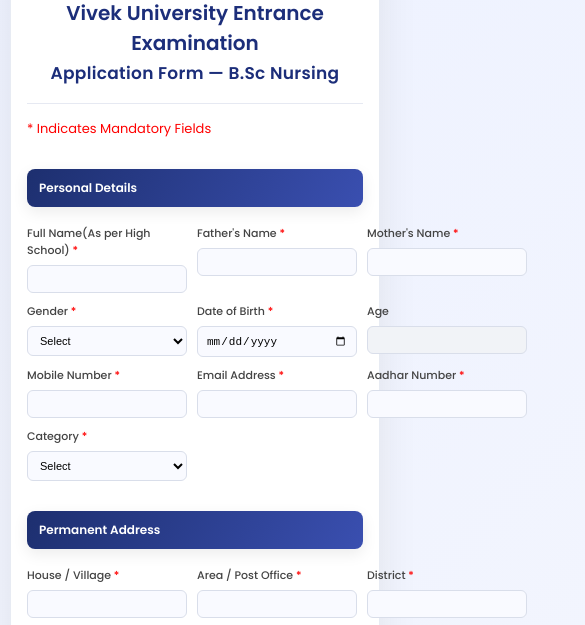
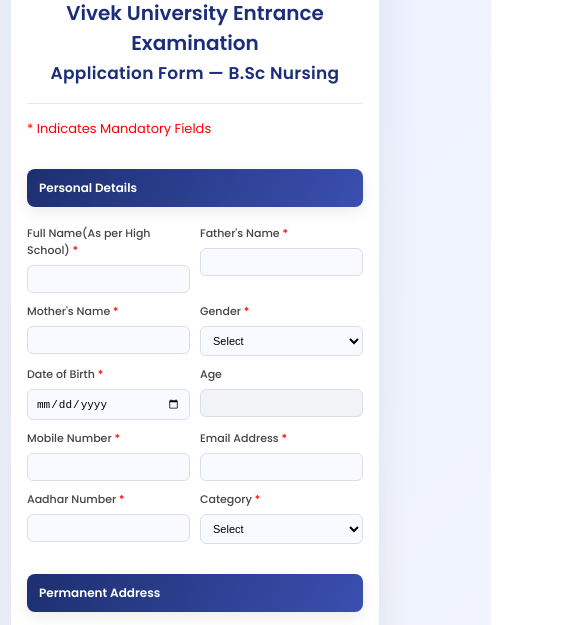
Before and after one commit to digiihelpdesk-prog/Application-Form-Nursing, a website: page index.html in a window 390 px wide. Shown: the part 189-814 px from the top of the page, 585 px wide, since content can reach past the window. Drawn offline with Linux system fonts and the light colour scheme.

Commit message:
Mobile 2 column grid

```diff
--- a/Style2.css
+++ b/Style2.css
@@ -231,7 +231,7 @@ padding:16px;
 }
 
 .grid{
-grid-template-columns:repeat(3,1fr) !important;
+grid-template-columns:repeat(2,1fr) !important;
 gap:10px;
 }
 
```
